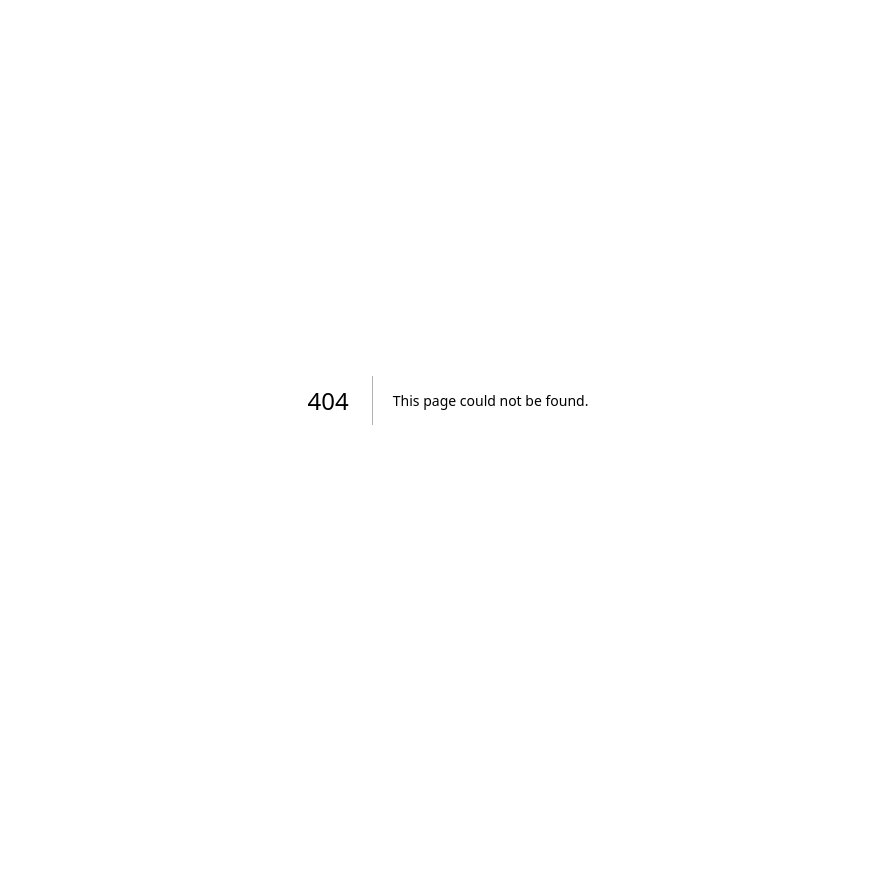
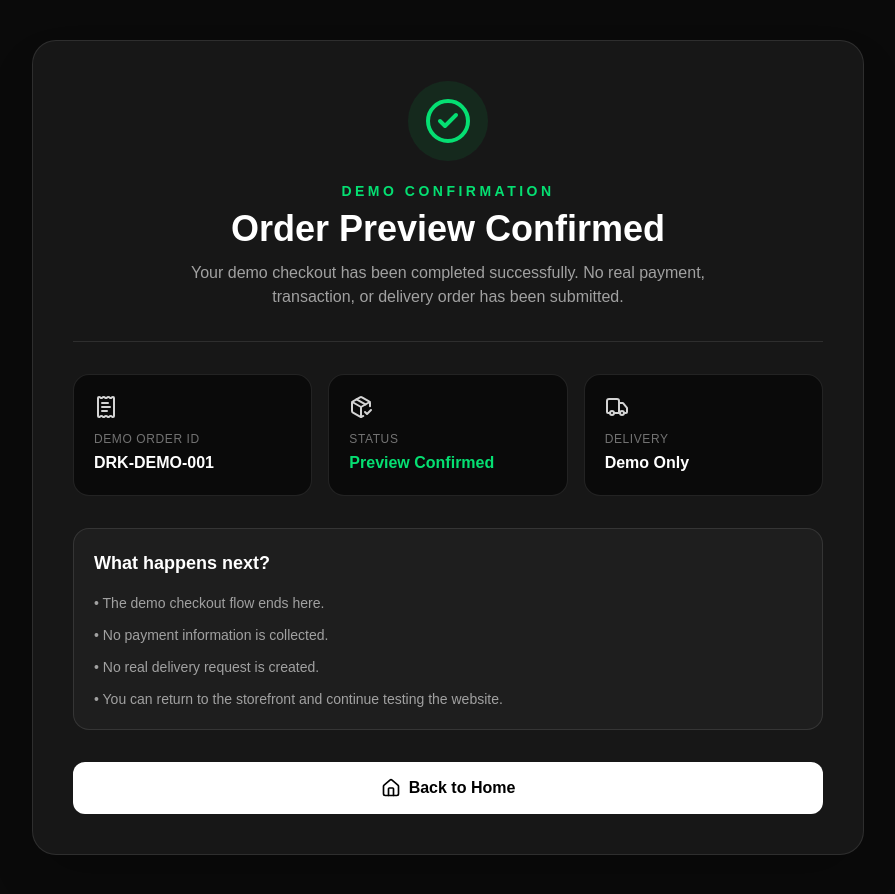
Before and after one commit to Devmistry7/DRINKIT, a Next.js app: page /order-confirmation in a window 1280 px wide. Before the commit this address had no page. Shown: the whole page, without its empty margins (192-1087 px from the left). Before the commit the page ends 800 px from the top, so only its background shows below. Built offline with nearby package versions, Linux system fonts and the light colour scheme.

Commit message:
Add demo order confirmation

```diff
--- /dev/null
+++ b/src/app/order-confirmation/page.tsx
@@ -0,0 +1,127 @@
+"use client";
+
+import { useRouter } from "next/navigation";
+import {
+  CheckCircle2,
+  Home,
+  PackageCheck,
+  ReceiptText,
+  Truck,
+} from "lucide-react";
+
+export default function OrderConfirmationPage() {
+  const router = useRouter();
+
+  const demoOrderId = "DRK-DEMO-001";
+
+  return (
+    <main className="min-h-screen bg-neutral-950 text-white">
+      <div className="mx-auto flex min-h-screen max-w-4xl items-center px-4 py-10 sm:px-6 lg:px-8">
+        <div className="w-full rounded-3xl border border-white/10 bg-neutral-900 p-6 shadow-2xl sm:p-10">
+
+          {/* Success Section */}
+          <div className="flex flex-col items-center text-center">
+            <div className="mb-5 flex h-20 w-20 items-center justify-center rounded-full bg-green-500/10">
+              <CheckCircle2 className="h-12 w-12 text-green-400" />
+            </div>
+
+            <p className="mb-2 text-sm font-semibold uppercase tracking-[0.25em] text-green-400">
+              Demo Confirmation
+            </p>
+
+            <h1 className="text-3xl font-bold sm:text-4xl">
+              Order Preview Confirmed
+            </h1>
+
+            <p className="mt-3 max-w-xl text-sm leading-6 text-neutral-400 sm:text-base">
+              Your demo checkout has been completed successfully.
+              No real payment, transaction, or delivery order has
+              been submitted.
+            </p>
+          </div>
+
+          <div className="my-8 h-px bg-white/10" />
+
+          {/* Order Information */}
+          <div className="grid gap-4 sm:grid-cols-3">
+
+            {/* Order ID */}
+            <div className="rounded-2xl border border-white/10 bg-neutral-950 p-5">
+              <ReceiptText className="mb-3 h-6 w-6 text-neutral-300" />
+
+              <p className="text-xs uppercase tracking-wider text-neutral-500">
+                Demo Order ID
+              </p>
+
+              <p className="mt-1 font-semibold">
+                {demoOrderId}
+              </p>
+            </div>
+
+            {/* Status */}
+            <div className="rounded-2xl border border-white/10 bg-neutral-950 p-5">
+              <PackageCheck className="mb-3 h-6 w-6 text-neutral-300" />
+
+              <p className="text-xs uppercase tracking-wider text-neutral-500">
+                Status
+              </p>
+
+              <p className="mt-1 font-semibold text-green-400">
+                Preview Confirmed
+              </p>
+            </div>
+
+            {/* Delivery */}
+            <div className="rounded-2xl border border-white/10 bg-neutral-950 p-5">
+              <Truck className="mb-3 h-6 w-6 text-neutral-300" />
+
+              <p className="text-xs uppercase tracking-wider text-neutral-500">
+                Delivery
+              </p>
+
+              <p className="mt-1 font-semibold">
+                Demo Only
+              </p>
+            </div>
+          </div>
+
+          {/* Information */}
+          <div className="mt-8 rounded-2xl border border-white/10 bg-white/[0.03] p-5">
+            <h2 className="text-lg font-semibold">
+              What happens next?
+            </h2>
+
+            <div className="mt-4 space-y-3 text-sm text-neutral-400">
+              <p>
+                • The demo checkout flow ends here.
+              </p>
+
+              <p>
+                • No payment information is collected.
+              </p>
+
+              <p>
+                • No real delivery request is created.
+              </p>
+
+              <p>
+                • You can return to the storefront and continue
+                testing the website.
+              </p>
+            </div>
+          </div>
+
+          {/* Back Home */}
+          <button
+            type="button"
+            onClick={() => router.push("/")}
+            className="mt-8 flex w-full items-center justify-center gap-2 rounded-xl bg-white px-5 py-3.5 font-semibold text-black transition hover:bg-neutral-200"
+          >
+            <Home className="h-5 w-5" />
+            Back to Home
+          </button>
+        </div>
+      </div>
+    </main>
+  );
+}
```
